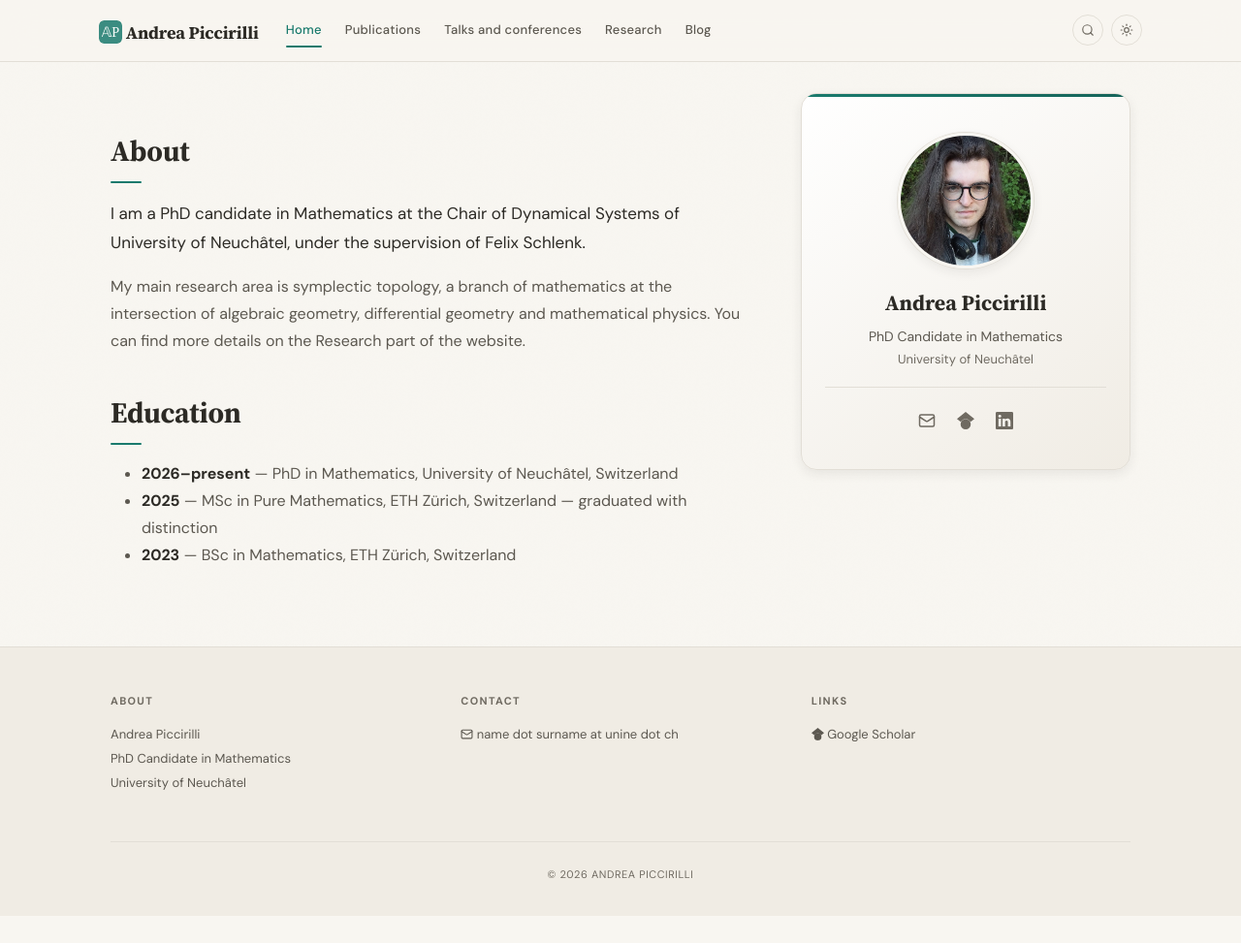
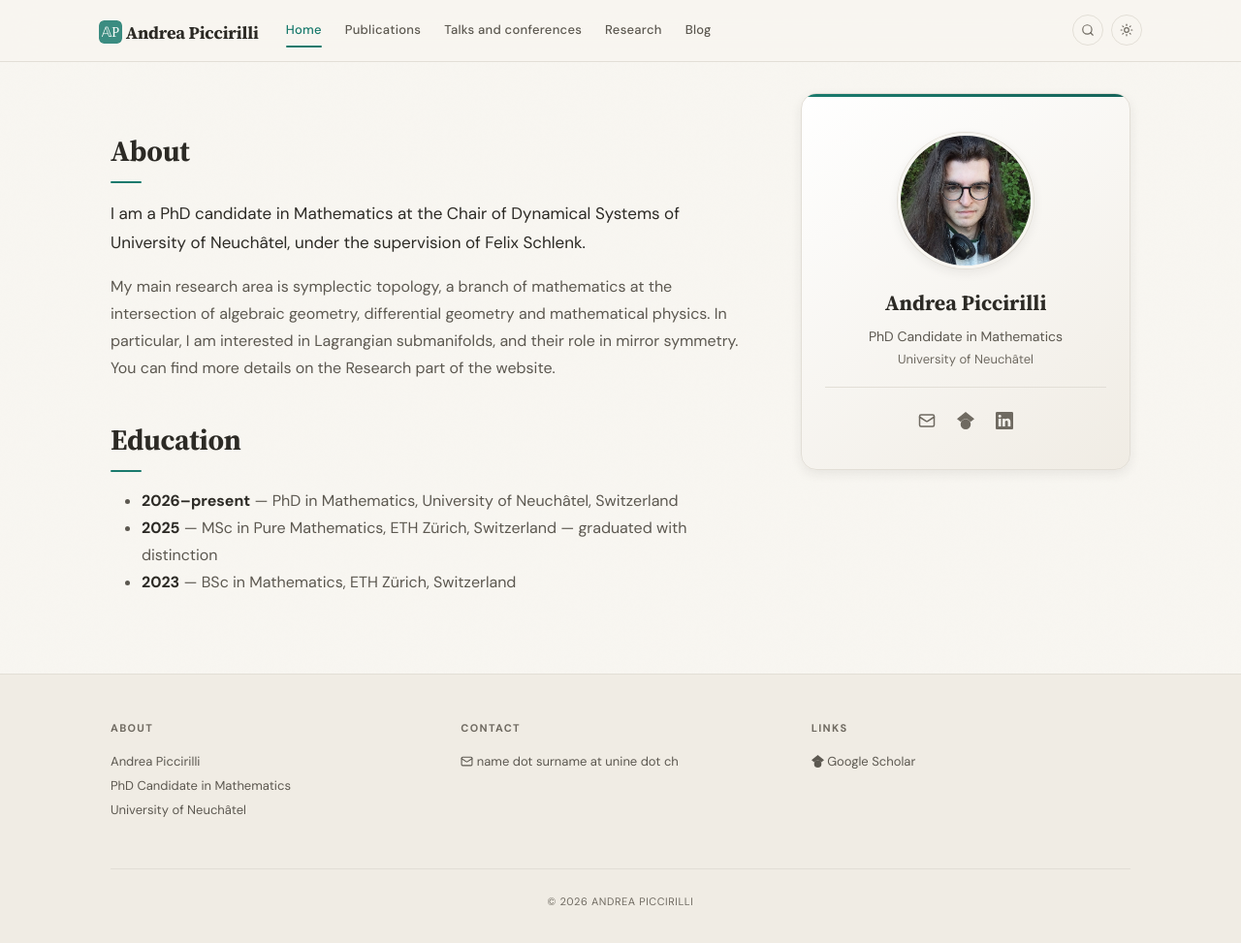
Before and after one commit to andreapiccirilli/andreapiccirilli.github.io, a Jekyll site: the page built from _pages/home.md, in a window 1280 px wide. Shown: the whole page at 97% size. Built offline with Jekyll 4.4.1, drawn with Linux system fonts in a browser that asks for light colours; before the commit the page ends 945 px from its top, so only the background shows below that.

Commit message:
Add interest in Lagrangian submanifolds to home page

```diff
--- a/_pages/home.md
+++ b/_pages/home.md
@@ -9,6 +9,7 @@ permalink: /
 I am a PhD candidate in Mathematics at the Chair of Dynamical Systems of University of Neuchâtel, under the supervision of Felix Schlenk.
 
 My main research area is symplectic topology, a branch of mathematics at the intersection of algebraic geometry, differential geometry and mathematical physics.
+In particular, I am interested in Lagrangian submanifolds, and their role in mirror symmetry.
 You can find more details on the Research part of the website.
 
 # Education
```
